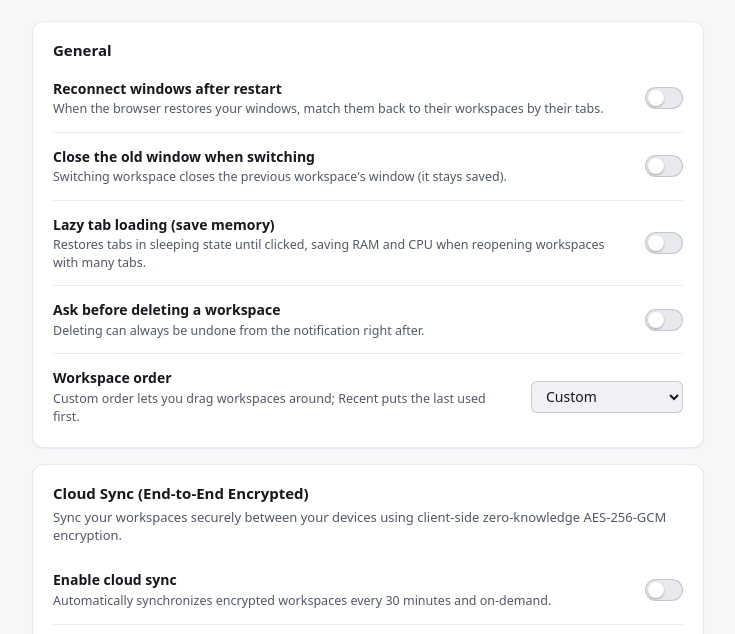
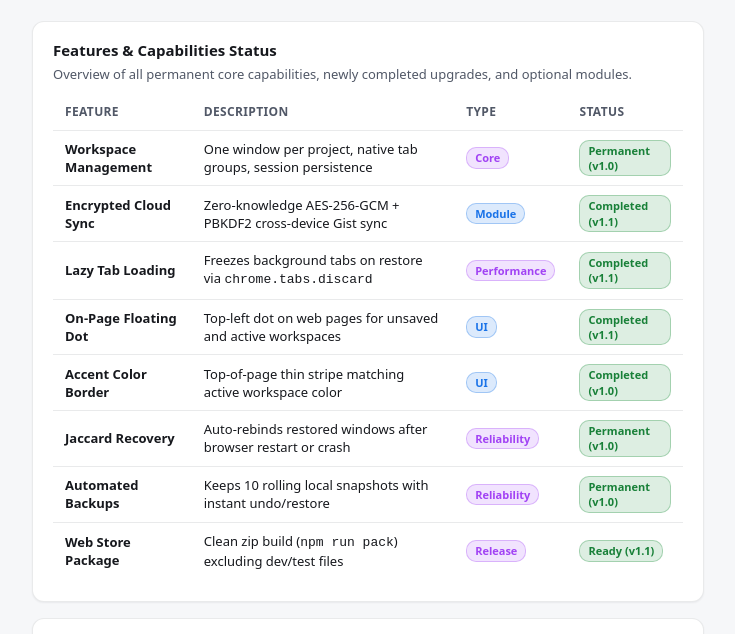
Before and after one commit to Scrooge-777/tabroost, a website with bundled scripts: page src/options/options.html in a window 1280 px wide. Shown: the part 97-731 px from the top of the page, without its empty margins (272-1007 px from the left). Built offline with nearby package versions, Linux system fonts and the light colour scheme; no server answers.

Commit message:
feat: add circular dot for unsaved windows and capabilities matrix in settings

```diff
--- a/src/options/options.css
+++ b/src/options/options.css
@@ -48,24 +48,23 @@ body { font-size: 14px; }
   position: relative;
   width: 38px;
   height: 22px;
-  margin: 0;
   border-radius: 11px;
   background: var(--surface-3);
-  box-shadow: inset 0 0 0 1px var(--border-strong);
+  border: 1px solid var(--border-strong);
   cursor: pointer;
-  transition: background-color 0.15s ease;
+  transition: background .18s ease, border-color .18s ease;
 }
 .switch::after {
-  content: "";
+  content: '';
   position: absolute;
-  top: 3px;
-  left: 3px;
+  top: 2px;
+  left: 2px;
   width: 16px;
   height: 16px;
   border-radius: 50%;
   background: #fff;
-  box-shadow: 0 1px 2px rgba(0, 0, 0, 0.3);
-  transition: transform 0.18s var(--ease);
+  box-shadow: 0 1px 3px rgba(0,0,0,.25);
+  transition: transform .18s ease;
 }
 .switch:checked { background: var(--accent); box-shadow: none; }
 .switch:checked::after { transform: translateX(16px); }
@@ -113,6 +112,16 @@ label.btn { cursor: pointer; }
 .shortcut-list li:first-child { border-top: 0; }
 .shortcut-list .unset { color: var(--text-3); font-style: italic; font-size: 12.5px; }
 
+/* Features & Capabilities Table */
+.feature-table { width: 100%; border-collapse: collapse; margin: 8px 0 14px; font-size: 13px; }
+.feature-table th, .feature-table td { padding: 9px 12px; text-align: left; border-bottom: 1px solid var(--border); }
+.feature-table th { color: var(--text-2); font-weight: 600; font-size: 12px; text-transform: uppercase; letter-spacing: 0.03em; }
+.feature-table tr:last-child td { border-bottom: 0; }
+.tag { display: inline-flex; align-items: center; padding: 2px 8px; border-radius: 10px; font-size: 11px; font-weight: 600; }
+.tag.is-done { background: rgba(30, 142, 62, 0.15); color: #188038; border: 1px solid rgba(30, 142, 62, 0.3); }
+.tag.is-opt { background: rgba(26, 115, 232, 0.15); color: #1a73e8; border: 1px solid rgba(26, 115, 232, 0.3); }
+.tag.is-perm { background: rgba(161, 66, 244, 0.15); color: #a142f4; border: 1px solid rgba(161, 66, 244, 0.3); }
+
 .page-foot { margin-top: 24px; text-align: center; font-size: 12px; }
 
 .toast-root { bottom: 24px; }
--- a/src/options/options.html
+++ b/src/options/options.html
@@ -16,6 +16,72 @@
     </header>
 
     <main class="sections">
+      <!-- Feature Capabilities Matrix -->
+      <section class="card" aria-labelledby="h-matrix">
+        <h2 id="h-matrix">Features &amp; Capabilities Status</h2>
+        <p class="card-desc">Overview of all permanent core capabilities, newly completed upgrades, and optional modules.</p>
+        <table class="feature-table">
+          <thead>
+            <tr>
+              <th>Feature</th>
+              <th>Description</th>
+              <th>Type</th>
+              <th>Status</th>
+            </tr>
+          </thead>
+          <tbody>
+            <tr>
+              <td><strong>Workspace Management</strong></td>
+              <td>One window per project, native tab groups, session persistence</td>
+              <td><span class="tag is-perm">Core</span></td>
+              <td><span class="tag is-done">Permanent (v1.0)</span></td>
+            </tr>
+            <tr>
+              <td><strong>Encrypted Cloud Sync</strong></td>
+              <td>Zero-knowledge AES-256-GCM + PBKDF2 cross-device Gist sync</td>
+              <td><span class="tag is-opt">Module</span></td>
+              <td><span class="tag is-done">Completed (v1.1)</span></td>
+            </tr>
+            <tr>
+              <td><strong>Lazy Tab Loading</strong></td>
+              <td>Freezes background tabs on restore via <code>chrome.tabs.discard</code></td>
+              <td><span class="tag is-perm">Performance</span></td>
+              <td><span class="tag is-done">Completed (v1.1)</span></td>
+            </tr>
+            <tr>
+              <td><strong>On-Page Floating Dot</strong></td>
+              <td>Top-left dot on web pages for unsaved and active workspaces</td>
+              <td><span class="tag is-opt">UI</span></td>
+              <td><span class="tag is-done">Completed (v1.1)</span></td>
+            </tr>
+            <tr>
+              <td><strong>Accent Color Border</strong></td>
+              <td>Top-of-page thin stripe matching active workspace color</td>
+              <td><span class="tag is-opt">UI</span></td>
+              <td><span class="tag is-done">Completed (v1.0)</span></td>
+            </tr>
+            <tr>
+              <td><strong>Jaccard Recovery</strong></td>
+              <td>Auto-rebinds restored windows after browser restart or crash</td>
+              <td><span class="tag is-perm">Reliability</span></td>
+              <td><span class="tag is-done">Permanent (v1.0)</span></td>
+            </tr>
+            <tr>
+              <td><strong>Automated Backups</strong></td>
+              <td>Keeps 10 rolling local snapshots with instant undo/restore</td>
+              <td><span class="tag is-perm">Reliability</span></td>
+              <td><span class="tag is-done">Permanent (v1.0)</span></td>
+            </tr>
+            <tr>
+              <td><strong>Web Store Package</strong></td>
+              <td>Clean zip build (<code>npm run pack</code>) excluding dev/test files</td>
+              <td><span class="tag is-perm">Release</span></td>
+              <td><span class="tag is-done">Ready (v1.1)</span></td>
+            </tr>
+          </tbody>
+        </table>
+      </section>
+
       <section class="card" aria-labelledby="h-general">
         <h2 id="h-general">General</h2>
 
@@ -112,7 +178,7 @@
         <label class="row">
           <span class="row-text">
             <span class="row-title">Workspace button on pages</span>
-            <span class="row-desc">A small pill in the top-left corner showing the current workspace. Click it to switch.</span>
+            <span class="row-desc">A small pill in the top-left corner showing the current workspace (or dashed circle on unsaved windows). Click it to switch or save.</span>
           </span>
           <input type="checkbox" class="switch" data-setting="showPagePill" data-needs-sites>
         </label>
@@ -120,7 +186,7 @@
         <label class="row">
           <span class="row-text">
             <span class="row-title">Accent border</span>
-            <span class="row-desc">A thin line in the workspace color across the top of every page.</span>
+            <span class="row-desc">A thin line in the workspace color across the top of every page (visible when window is a saved workspace).</span>
           </span>
           <input type="checkbox" class="switch" data-setting="accentBorder" data-needs-sites>
         </label>
```
Also changed, not shown: src/content/page-indicator.js (+35 -10 lines).
